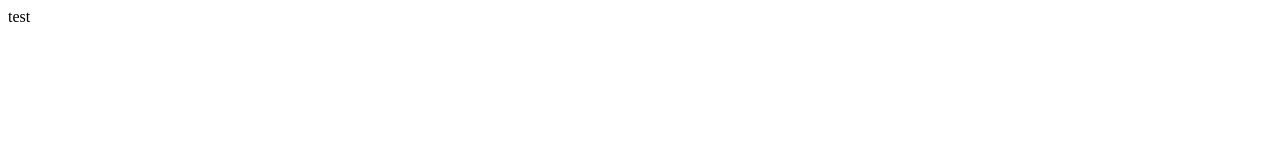
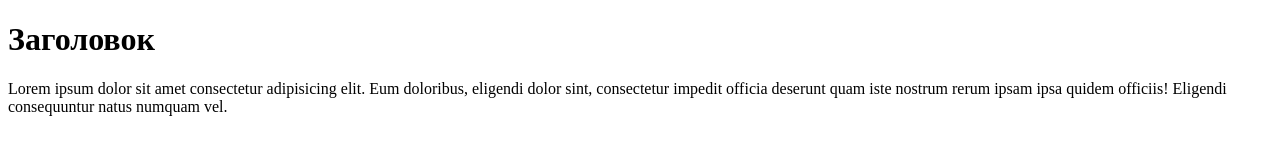
Before and after one commit to belovada/belovada.github.io, a plain HTML site: page index.html in a window 1280 px wide. Drawn offline with Linux system fonts and the light colour scheme.

Commit message:
update index task1

```diff
--- a/index.html
+++ b/index.html
@@ -1,4 +1,12 @@
 <!DOCTYPE html>
 <html>
-    test
+  <head>
+    <title>Тестовая страница</title>
+  </head>
+  <body>
+    <h1>Заголовок</h1>
+    <p>Lorem ipsum dolor sit amet consectetur adipisicing elit.
+        Eum doloribus, eligendi dolor sint, consectetur impedit officia deserunt quam iste nostrum rerum ipsam ipsa quidem officiis!
+        Eligendi consequuntur natus numquam vel.</p>
+  </body>
 </html>
```
